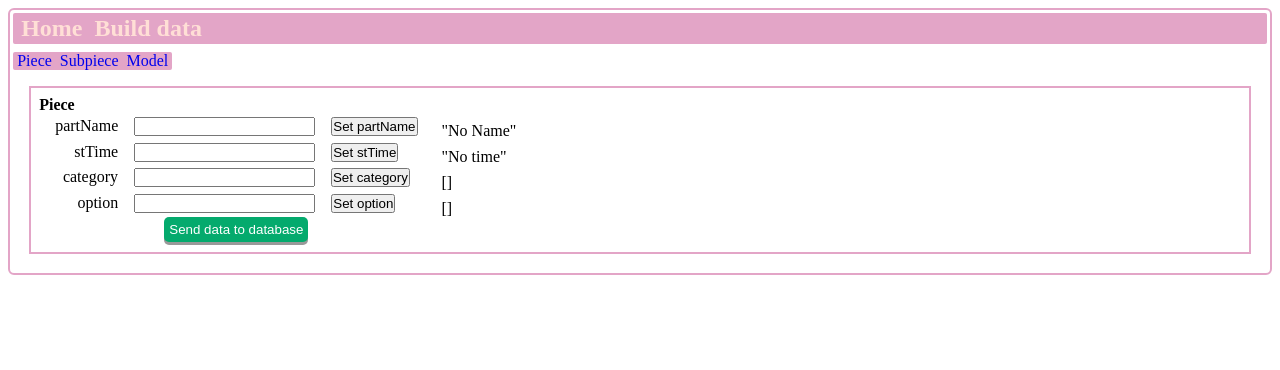
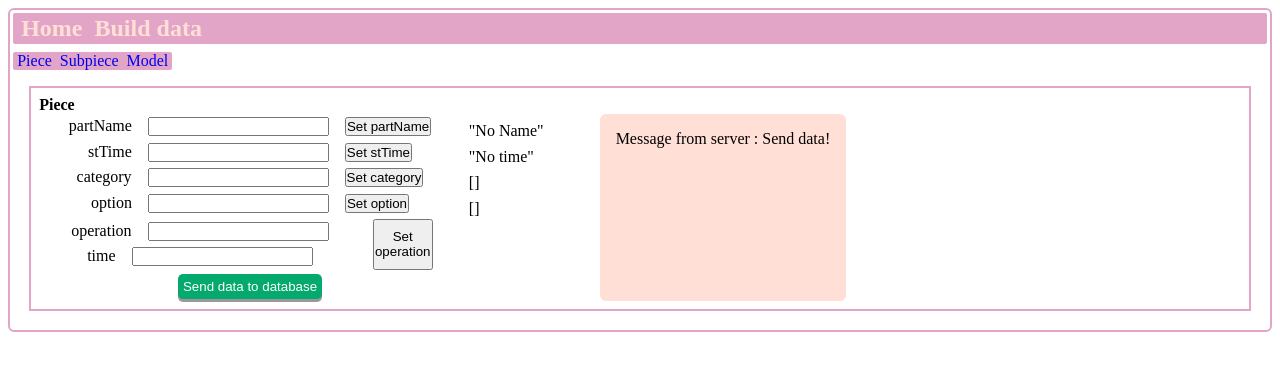
Before and after one commit to Saydva/Production-app, a React (Vite) app in the folder client/: page /buildData/piece in a window 1280 px wide. Shown: the top 370 px of the page. Built offline with nearby package versions, Linux system fonts and the light colour scheme.

Commit message:
opreations with standart time input setted up for all objects

```diff
--- a/client/src/components/build_components/buildDataComponents/objOperationResult.jsx
+++ b/client/src/components/build_components/buildDataComponents/objOperationResult.jsx
@@ -1,12 +1,12 @@
-import React from 'react';
+import React from "react";
 
-function ObjOperationsResult (props){
- const value = props.value
-    return(
-      <>
-      <p>{JSON.stringify(value.input1)}</p>
-      <p>{JSON.stringify(value.input2)}</p>
-      </>)
-    }
+function ObjOperationsResult(props) {
+  const value = props;
+  return (
+    <>
+      <p>{JSON.stringify(value.opertions)}</p>
+    </>
+  );
+}
 
 export default ObjOperationsResult;
--- a/client/src/components/build_components/buildDataComponents/objOperations.jsx
+++ b/client/src/components/build_components/buildDataComponents/objOperations.jsx
@@ -1,22 +1,27 @@
-import React from 'react';
+import React from "react";
 
-function ObjOperations (props){
+function ObjOperations(props) {
   const name1 = props.name1;
   const name2 = props.name2;
   const method = props.method;
   return (
-      <span className='row'>
-      <span key={name1} className='column'>
-        <span className='row'><label htmlFor={name1}>{name1}</label>
+    <span className="row">
+      <span key={name1} className="column">
+        <span className="row">
+          <label htmlFor={name1}>{name1}</label>
           <input id={name1} type="text" />
         </span>
-        <span className='row'><label htmlFor={name2}>{name2}</label>
+        <span className="row">
+          <label htmlFor={name2}>{name2}</label>
           <input id={name2} type="text" />
         </span>
       </span>
-      <button onClick={method} id={name1} >Set <br />{name1}
+      <button onClick={method}>
+        Set <br />
+        {name1}
       </button>
-      </span>)
-    };
+    </span>
+  );
+}
 
 export default ObjOperations;
--- a/client/src/components/inputData.css
+++ b/client/src/components/inputData.css
@@ -56,3 +56,11 @@
   box-shadow: 0 3px #666;
   transform: translateY(1px);
 }
+
+.result {
+  margin-left: 3rem;
+  background-color: var(--main-lighter);
+  border-radius: 6px;
+  text-align: center;
+  padding: 1rem;
+}
--- a/client/src/components/inputData.jsx
+++ b/client/src/components/inputData.jsx
@@ -11,11 +11,6 @@ import axios from "axios";
 function InputData(props) {
   const property = props.property;
 
-  const [value, setValue] = useState({
-    input1: "",
-    input2: "",
-  });
-
   const [obj, setObj] = useState({
     partName: "No Name",
     stTime: "No time",
@@ -25,6 +20,8 @@ function InputData(props) {
     option: [],
     operations: [],
   });
+
+  const [result, setResult] = useState("Send data!");
 
   const template = {
     partName: "No Name",
@@ -64,14 +61,25 @@ function InputData(props) {
     }
   };
 
+  let operObj = {
+    operation: "",
+    time: "",
+  };
+
   //handler for ObjOperations to set data
   const handleClickObjOpreations = (e) => {
     e.preventDefault();
     let name = document.querySelector("#operation").value;
-    let set = document.querySelector("#st_time").value;
-    if (name.trim() != "" && set.trim() != "");
-    {
-      setValue({ ...value, input1: name, input2: set });
+    let time = document.querySelector("#time").value;
+    if (name.length > 0 && Number(time)) {
+      console.log("yues");
+      operObj.name = name;
+      // operObj.time = time;
+      // setObj({ ...obj });
+      obj.operations.push({ name: name, time: Number(time) });
+      console.log(obj, typeof time);
+    } else {
+      console.log("no");
     }
   };
 
@@ -79,11 +87,11 @@ function InputData(props) {
   let delKeys = [];
 
   if (property == "piece") {
-    delKeys = ["piecec", "subpiecec", "operations"];
+    delKeys = ["piecec", "subpiecec"];
   } else if (property == "subpiece") {
-    delKeys = ["stTime", "option", "subpiecec", "operations"];
+    delKeys = ["stTime", "option", "subpiecec"];
   } else if (property == "model") {
-    delKeys = ["stTime", "category", "option", "operations"];
+    delKeys = ["stTime", "category", "option"];
   }
 
   function deleteObjKeys(o, arr) {
@@ -95,9 +103,16 @@ function InputData(props) {
   // implement axios
   let postFunc = async () => {
     console.log(obj);
-    await axios.post("http://localhost:3000/model", obj).then((response) => {
-      console.log("Axios post  :" + response.data);
-    });
+    await axios
+      .post("http://localhost:3000/model", obj)
+      .then((response) => {
+        setResult(response);
+        console.log(response);
+      })
+      .catch((err) => {
+        setResult(err.message);
+        console.log(err.message);
+      });
   };
 
   //handler for sen data to database
@@ -119,6 +134,14 @@ function InputData(props) {
     );
   };
 
+  const ResulMessage = () => {
+    return (
+      <div className="result">
+        <p>Message from server : {result}</p>
+      </div>
+    );
+  };
+
   const PieceElement = () => {
     return (
       <div className="container">
@@ -127,12 +150,19 @@ function InputData(props) {
           <ObjKey name={Object.keys(obj)[1]} method={handleClickKey} />
           <ObjArray name={Object.keys(obj)[4]} method={handleClickArray} />
           <ObjArray name={Object.keys(obj)[5]} method={handleClickArray} />
+          <ObjOperations
+            name1={Object.keys(operObj)[0]}
+            name2={Object.keys(operObj)[1]}
+            method={handleClickObjOpreations}
+          />
           <ButtonResult method={handleSendData} />
         </div>
         <div className="resultSide">
           <ObjKeyResult obj={obj} arr={["partName", "stTime"]} />
           <ObjArrayResult obj={obj} arr={["category", "option"]} />
+          <ObjOperationsResult value={operObj} />
         </div>
+        <ResulMessage />
       </div>
     );
   };
@@ -144,12 +174,19 @@ function InputData(props) {
           <ObjKey name={Object.keys(obj)[0]} method={handleClickKey} />
           <ObjArray name={Object.keys(obj)[2]} method={handleClickArray} />
           <ObjArray name={Object.keys(obj)[4]} method={handleClickArray} />
+          <ObjOperations
+            name1={Object.keys(operObj)[0]}
+            name2={Object.keys(operObj)[1]}
+            method={handleClickObjOpreations}
+          />
           <ButtonResult method={handleSendData} />
         </div>
         <div className="resultSide">
           <ObjKeyResult obj={obj} arr={["partName"]} />
           <ObjArrayResult obj={obj} arr={["piecec", "category"]} />
+          <ObjOperationsResult value={operObj} />
         </div>
+        <ResulMessage />
       </div>
     );
   };
@@ -161,12 +198,19 @@ function InputData(props) {
           <ObjKey name={Object.keys(obj)[0]} method={handleClickKey} />
           <ObjArray name={Object.keys(obj)[3]} method={handleClickArray} />
           <ObjArray name={Object.keys(obj)[2]} method={handleClickArray} />
+          <ObjOperations
+            name1={Object.keys(operObj)[0]}
+            name2={Object.keys(operObj)[1]}
+            method={handleClickObjOpreations}
+          />
           <ButtonResult method={handleSendData} />
         </div>
         <div className="resultSide">
           <ObjKeyResult obj={obj} arr={["partName"]} />
           <ObjArrayResult obj={obj} arr={["subpiecec", "piecec"]} />
+          <ObjOperationsResult value={operObj} />
         </div>
+        <ResulMessage />
       </div>
     );
   };
```
Lines whose indentation alone changed are shown as unchanged.
